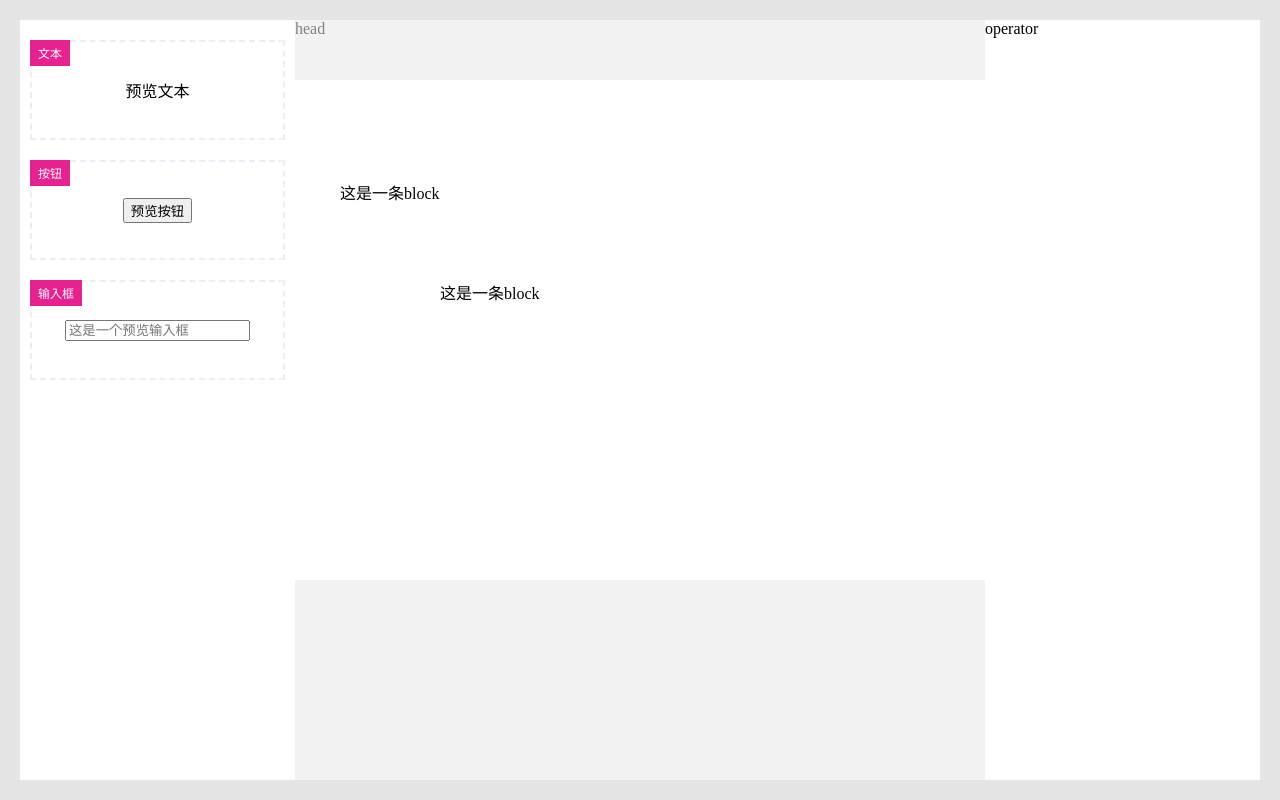
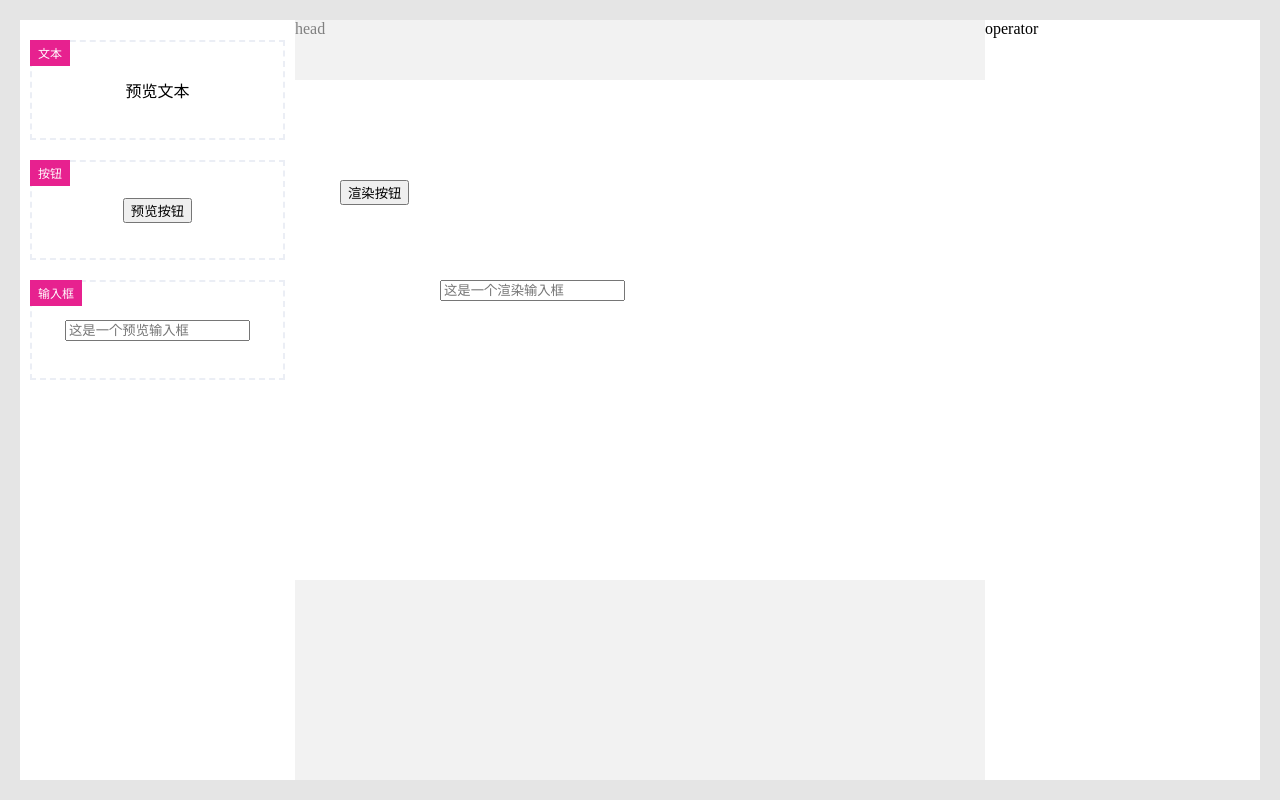
Before and after one commit to veeui/veeui-editor, a Vue app in the folder veeui-editor-vue/: page / in a window 1280 px wide. Built offline with nearby package versions, Linux system fonts and the light colour scheme.

Commit message:
feat: 完成拖拽组件的渲染

```diff
--- a/veeui-editor-vue/src/App.vue
+++ b/veeui-editor-vue/src/App.vue
@@ -24,11 +24,13 @@ export default defineComponent({
         blocks: [
           {
             top: 100,
-            left: 100
+            left: 100,
+            componentKey: 'button'
           },
           {
             top: 200,
-            left: 200
+            left: 200,
+            componentKey: 'input'
           }
         ]
       }
--- a/veeui-editor-vue/src/components/index.d.ts
+++ b/veeui-editor-vue/src/components/index.d.ts
@@ -1,6 +1,7 @@
 export interface VisualEditorBlockData {
     top: number,
-    left: number
+    left: number,
+    componentKey: string
 }
 
 export interface VisualEditorModelValue {
--- a/veeui-editor-vue/src/components/visual-editor-block/index.tsx
+++ b/veeui-editor-vue/src/components/visual-editor-block/index.tsx
@@ -1,11 +1,16 @@
 import { computed, defineComponent, PropType } from "vue";
 import './index.scss';
-import { VisualEditorBlockData } from '@/components/index.d.ts'
+import { VisualEditorBlockData } from '@/components/index.d.ts';
+import { VisualConfig } from '../index.utils';
 
 const VisualEditorBlock = defineComponent({
     props: {
         block: {
             type: Object as PropType<VisualEditorBlockData>,
+            required: true
+        },
+        config: {
+            type: Object as PropType<VisualConfig>,
             required: true
         }
     },
@@ -14,11 +19,15 @@ const VisualEditorBlock = defineComponent({
             top: `${props.block.top}px`,
             left: `${props.block.left}px`
         }))
-        return () => (
-            <div class="visual-editor-block" style={styles.value}>
-                这是一条block
-            </div>
-        )
+        return () => {
+            const component = props.config.componentMap[props.block.componentKey];
+            const Render = component.render();
+            return (
+                <div class="visual-editor-block" style={styles.value}>
+                    {Render}
+                </div>
+            )
+        }
     }
 });
 
--- a/veeui-editor-vue/src/components/visual-editor/index.tsx
+++ b/veeui-editor-vue/src/components/visual-editor/index.tsx
@@ -57,6 +57,12 @@ const VisualEditor = defineComponent({
             },
             drop: (e: DragEvent) => {
                 console.log('drop', menuDragger.current.component);
+                const blocks = dataModel.value.blocks || [];
+                blocks.push({
+                    top: e.offsetY,
+                    left: e.offsetX,
+                    componentKey: menuDragger.current.component!.key
+                })
             }
         }
 
@@ -85,7 +91,7 @@ const VisualEditor = defineComponent({
                       <div class="visual-editor-container" ref={containerRef} style={containerStyles.value}>
                           {!!dataModel.value.blocks && (
                               dataModel.value.blocks.map((block, index) => (
-                                <VisualEditorBlock block={block} key={index} />
+                                <VisualEditorBlock config={props.config} block={block} key={index} />
                               ))
                           )}
                       </div>
```
